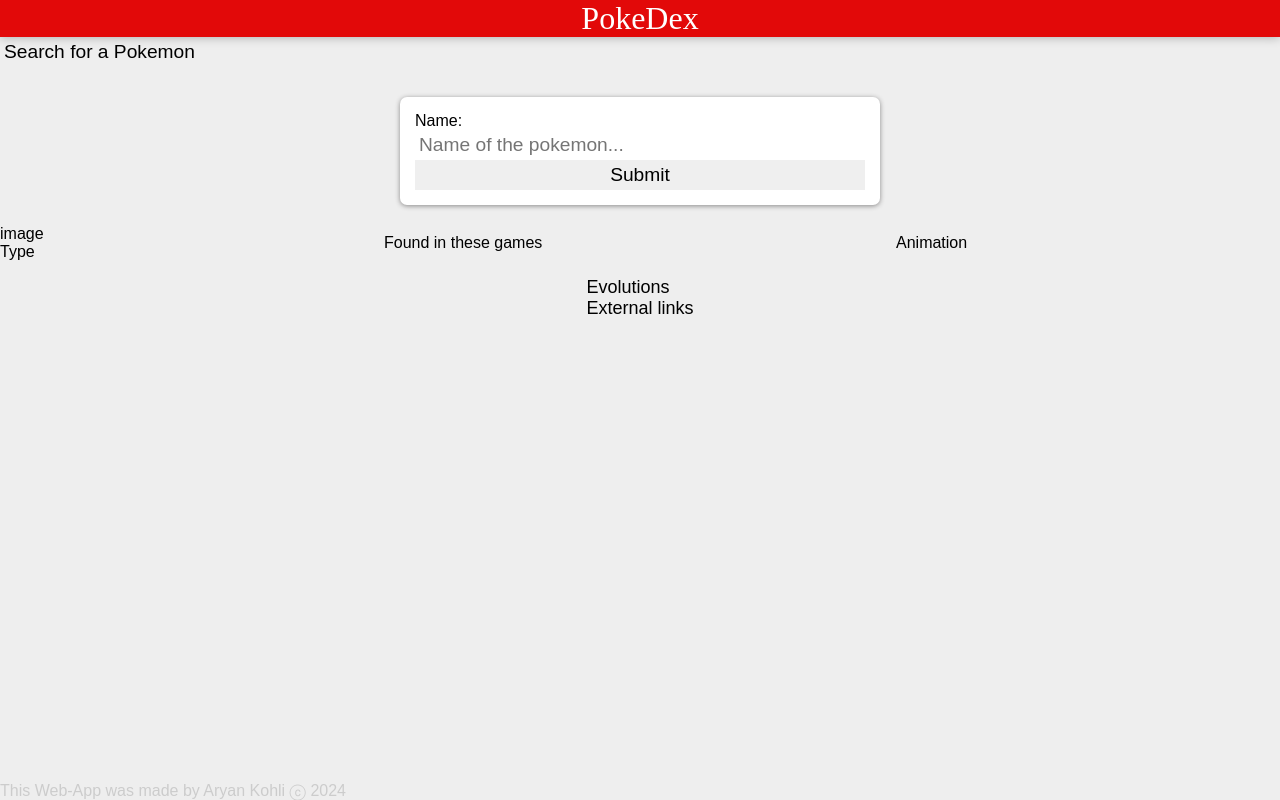
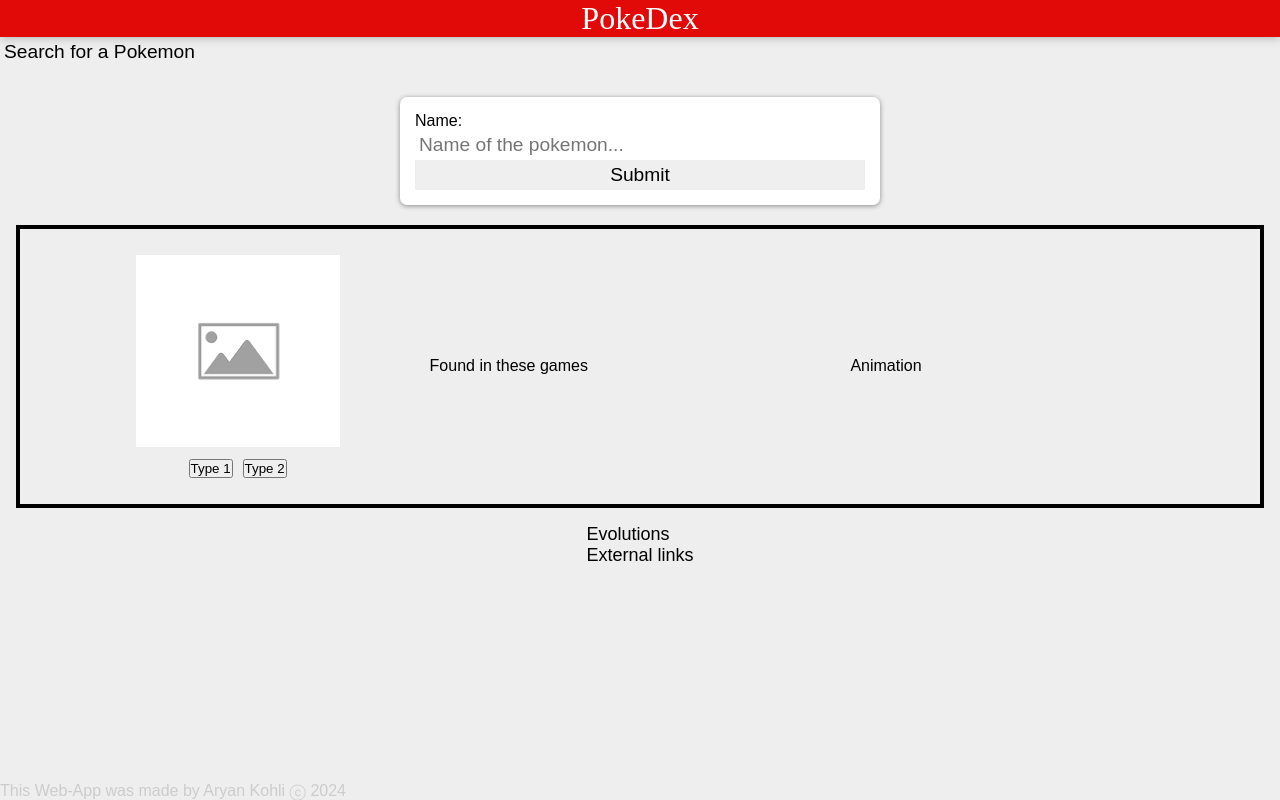
Before and after one commit to AryanKohli88/Pokedex, a React (Vite) app in the folder Pokedex-WebApp/: page / in a window 1280 px wide. Built offline with nearby package versions, Linux system fonts and the light colour scheme.

Commit message:
structured

```diff
--- a/Pokedex-WebApp/public/style.css
+++ b/Pokedex-WebApp/public/style.css
@@ -35,6 +35,9 @@
   margin: 0;
 }
 
+.Card{
+  margin: 2vh;
+}
 
 form {
   position: relative;
@@ -125,6 +128,8 @@
   flex: 3;
   width: 100%;
   display: flex;
+  border: 4px solid black;
+  padding:  2vw;
 }
 
 .down {
@@ -136,8 +141,25 @@
   justify-content: center;
 }
 
-.image{
-  transform-origin: top left;
-  scale: 2;
-  margin-top: 4vh;
+
+.image {
+  display: flex;
+  justify-content: center; /* Centers items horizontally */
+  align-items: center;     /* Centers items vertically, if needed */
+  flex-wrap: wrap;         /* Allows items to wrap to the next line if they overflow */
+  gap: 10px;               /* Adds space between buttons, adjust as needed */
 }
+
+.type{
+  display: flex;
+  justify-content: center; /* Centers items horizontally */
+  align-items: center;     /* Centers items vertically, if needed */
+  flex-wrap: wrap;         /* Allows items to wrap to the next line if they overflow */
+  gap: 10px;               /* Adds space between buttons, adjust as needed */
+  margin-top: 1vw;
+}
+
+/* Optional: Add a hover effect */
+.type button:hover {
+  background-color: darkgrey; /* Change to your preferred hover color */
+}
--- a/Pokedex-WebApp/src/components/Body.jsx
+++ b/Pokedex-WebApp/src/components/Body.jsx
@@ -3,7 +3,7 @@
 function Body() {
   const year = new Date().getFullYear();
   return (
-    <div>
+    <div className="Card">
       <Card />
     </div>
   );
--- a/Pokedex-WebApp/src/components/Image.jsx
+++ b/Pokedex-WebApp/src/components/Image.jsx
@@ -3,7 +3,8 @@
 function Image() {
   return (
     <div>
-        image
+      {/* <h2>Pokedex #<%=id%></h2> */}
+      <div class="image"><img src="../../public/placeholder_image.jpeg"   aria-label="For screen readers" /></div>
     </div>
   );
 }
--- a/Pokedex-WebApp/src/components/Type.jsx
+++ b/Pokedex-WebApp/src/components/Type.jsx
@@ -2,9 +2,15 @@
 
 function Type() {
   return (
-    <div>
-        Type
-    </div>
+    <div className="type">
+        {/* Type */}
+        {/* <% type.forEach(function (item, index) { %>
+            <button style="background-color: <%= mapTypeToColor(item["type"]["name"]) %>" ><%= item["type"]["name"] %> </button>
+        <% })%>   */}
+        {/* Button will have bg colour of the type */}
+        <button> Type 1</button>
+        <button> Type 2</button>
+        </div>
   );
 }
 
```
Also changed, not shown: Pokedex-WebApp/src/components/Card.jsx (+3 -4 lines), Pokedex-WebApp/public/placeholder_Image.jpeg (renamed from Pokedex-WebApp/src/assets/placeholder_Image.jpeg).
